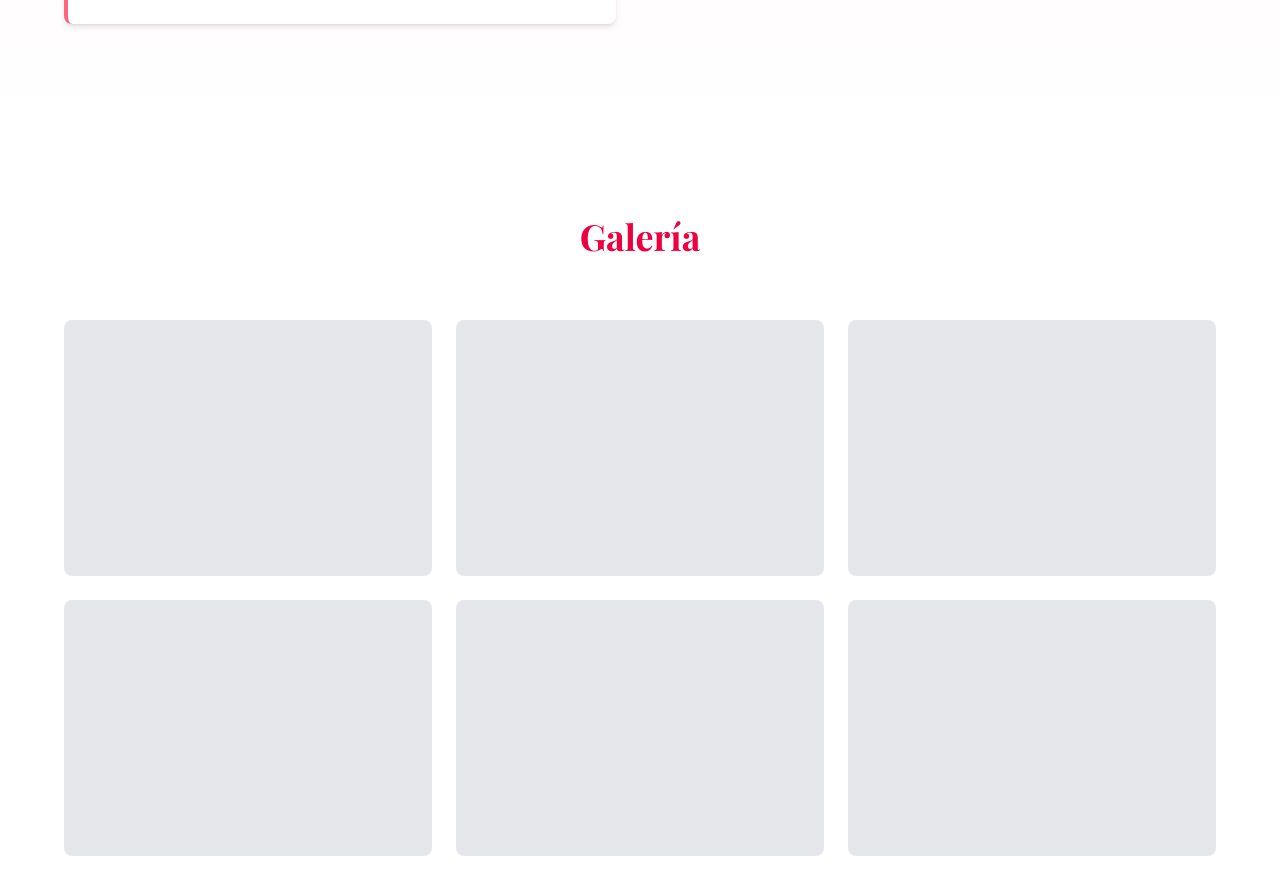
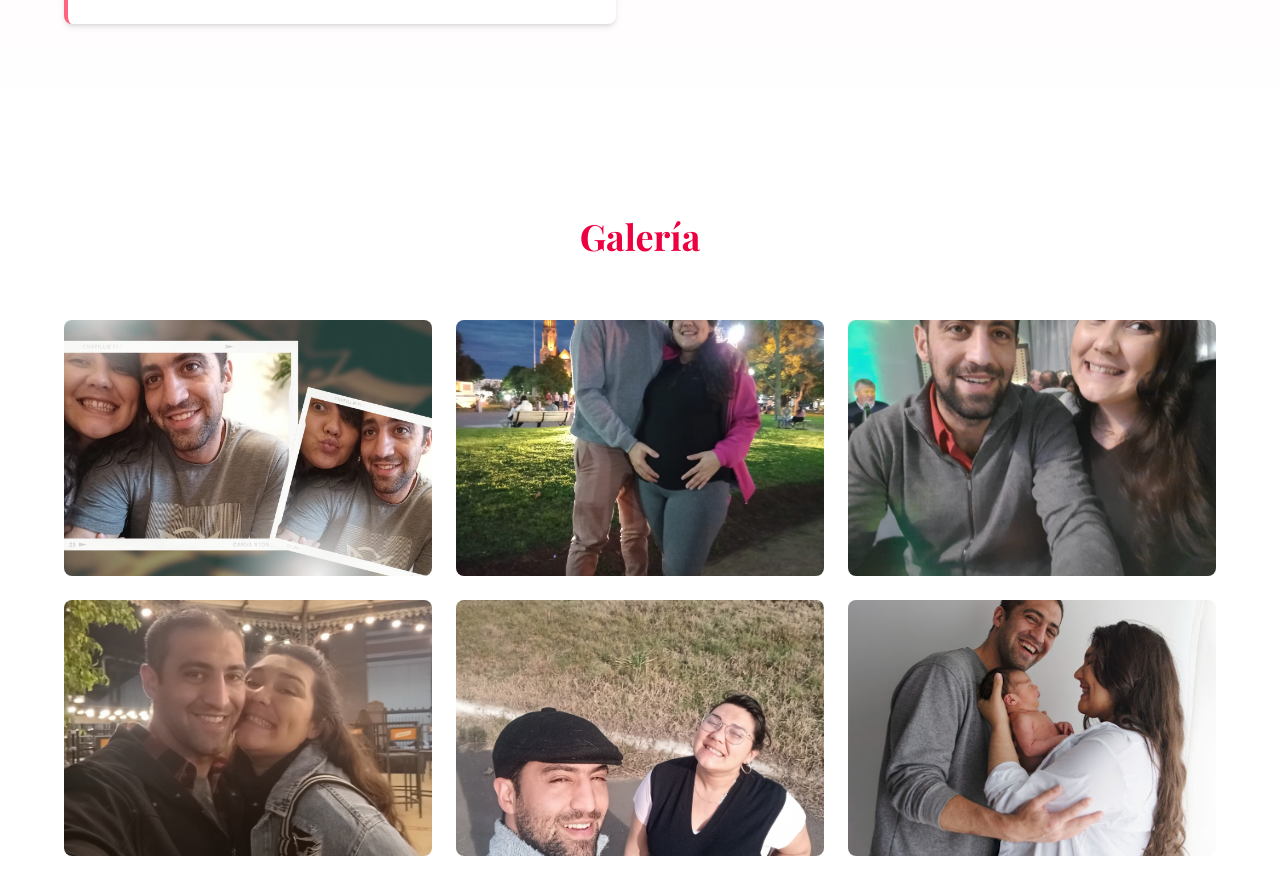
Before and after one commit to adrielg/wedding-invitation, a Next.js app: page / in a window 1280 px wide. Shown: the part 1780-2674 px from the top of the page. Built offline with nearby package versions, Linux system fonts and the light colour scheme; a web font is replaced by a local one.

Commit message:
feat: add images to gallery

```diff
--- a/app/components/Gallery.tsx
+++ b/app/components/Gallery.tsx
@@ -39,15 +39,22 @@ export default function Gallery() {
                 key={photo.id}
                 layoutId={`photo-${photo.id}`}
                 onClick={() => setSelectedId(photo.id)}
-              className="cursor-pointer relative h-64 bg-gray-200 rounded-lg overflow-hidden group"
+                className="cursor-pointer relative h-64 rounded-lg overflow-hidden group"
                 whileHover={{ scale: 1.05 }}
             >
+                <img
+                src={photo.src}
+                alt={photo.alt}
+                className="absolute inset-0 w-full h-full object-cover"
+                />
+
                 <div className="absolute inset-0 bg-black/0 group-hover:bg-black/40 transition-all" />
                 <p className="absolute inset-0 flex items-center justify-center text-white opacity-0 group-hover:opacity-100 transition-opacity">
                 Ver
                 </p>
             </motion.div>
             ))}
+
         </motion.div>
 
         {selectedId && (
@@ -58,13 +65,19 @@ export default function Gallery() {
             animate={{ opacity: 1 }}
           >
             <motion.div
-              className="relative max-w-2xl w-full h-96 bg-white rounded-lg"
+                className="relative max-w-2xl w-full h-[70vh] rounded-lg overflow-hidden"
                 layoutId={`photo-${selectedId}`}
                 onClick={(e) => e.stopPropagation()}
                 >
+                <img
+                    src={photos.find(p => p.id === selectedId)?.src}
+                    alt=""
+                    className="w-full h-full object-contain bg-black"
+                />
+
                 <button
                     onClick={() => setSelectedId(null)}
-                className="absolute top-4 right-4 text-2xl text-gray-600 z-10"
+                    className="absolute top-3 right-3 text-white text-2xl bg-black/60 rounded-full w-10 h-10 flex items-center justify-center"
                 >
                     ✕
                 </button>
--- a/app/page.tsx
+++ b/app/page.tsx
@@ -8,11 +8,14 @@ import Gallery from "./components/Gallery";
 import Location from "./components/Location";
 import RsvpForm from "./components/RsvpForm";
 import Footer from "./components/Footer";
+import { section } from "framer-motion/m";
 
 export default function Home() {
   return (
     <main className="min-h-screen bg-neutral-100 text-neutral-800">
-      <Hero />
+      <section>
+        <Hero />
+      </section>
 
       <section id="details" className="py-16 px-6">
         <Countdown />
@@ -22,8 +25,13 @@ export default function Home() {
         <Ceremony />
       </section>
 
-      <Gallery />
-      <Location />
+      <section>
+        <Gallery />
+      </section>
+
+      <section>
+        <Location />
+      </section>
 
       {/* RSVP */}
       <section id="rsvp" className="py-24 px-6 bg-white fade-up">
```
Also changed, not shown: public/photos/6.jpg (added). Lines whose indentation alone changed are shown as unchanged.
